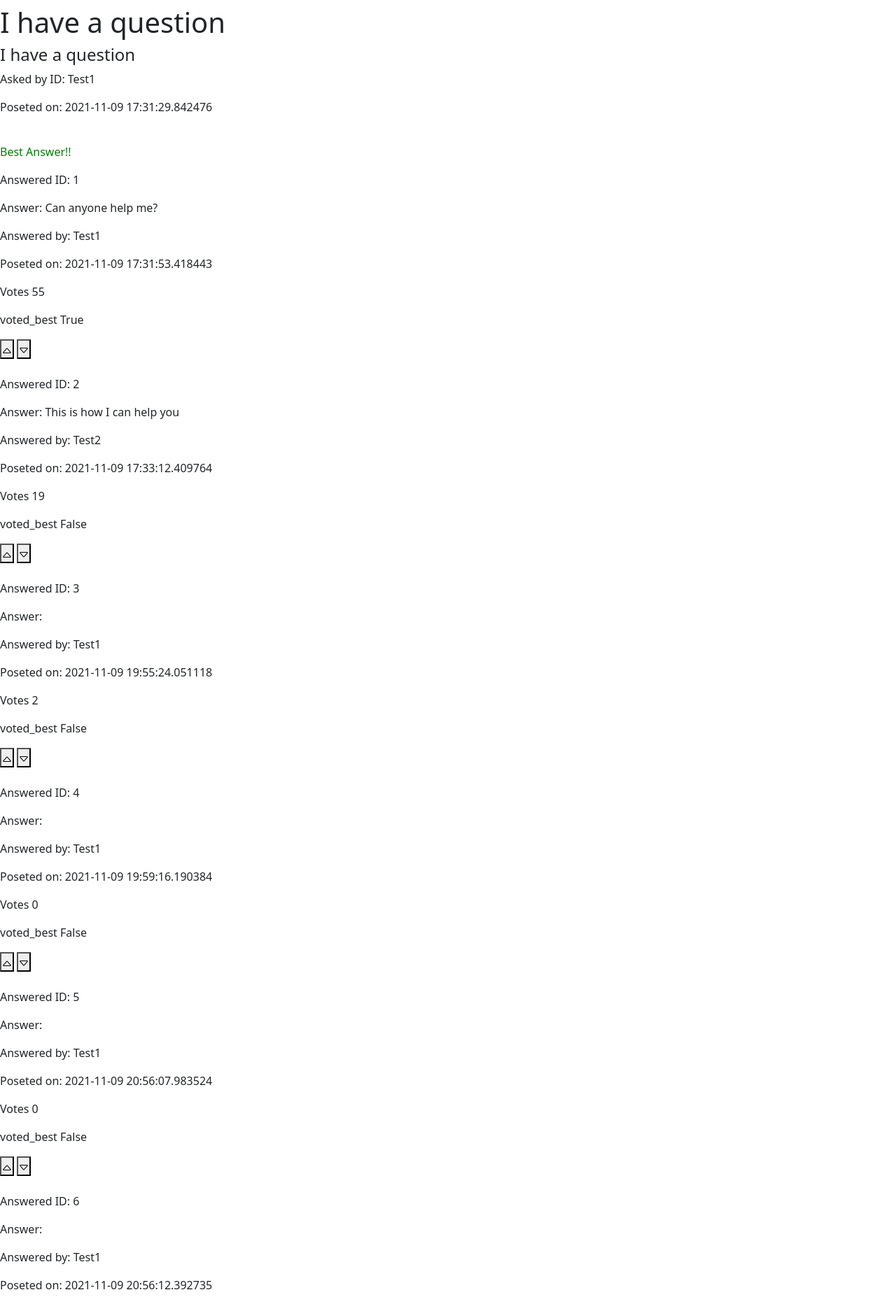
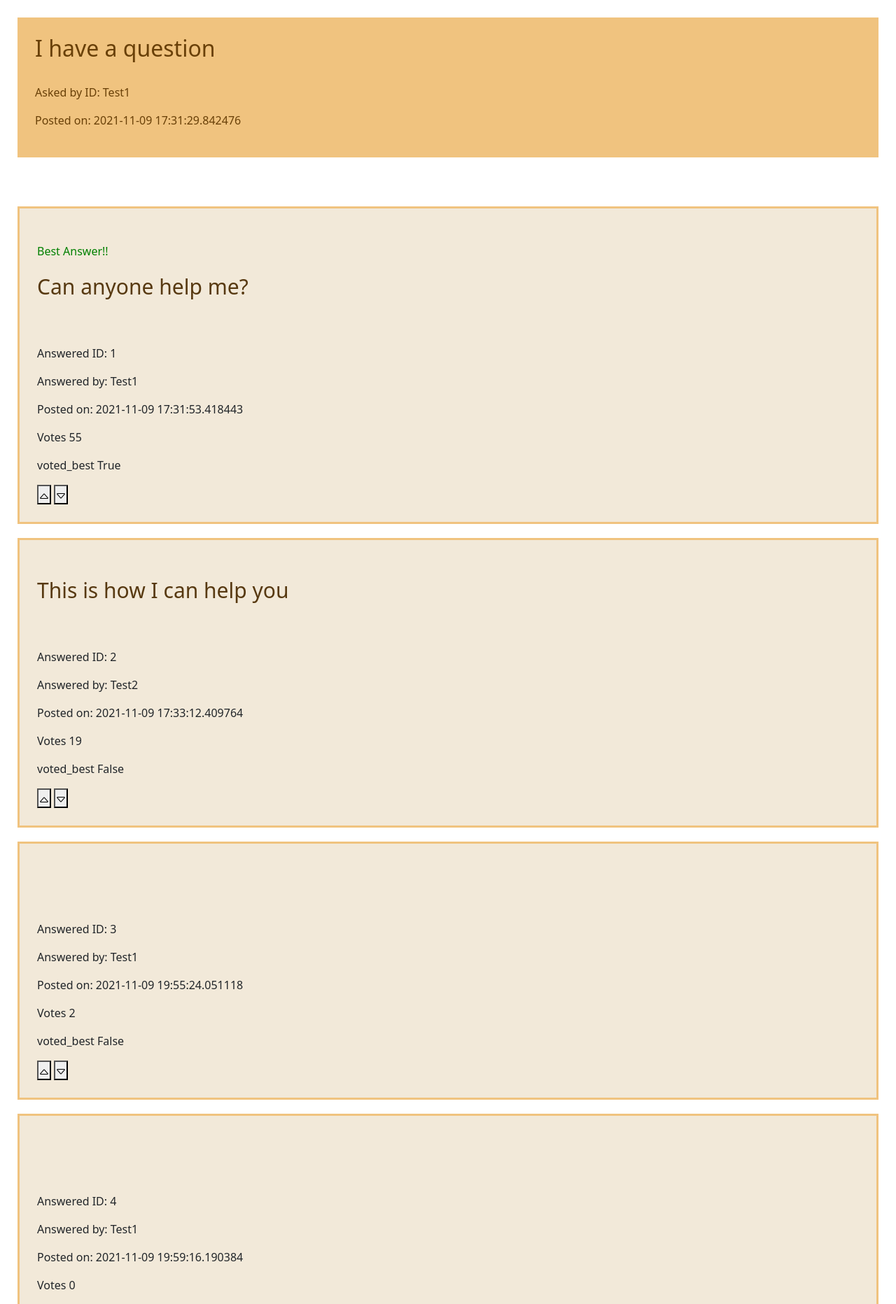
Before and after one commit to Arsollo/Soen-341-Project, a Flask app: page /question/1 in a window 1280 px wide. Shown: the part 56-1920 px from the top of the page at 70% size. Run offline with Flask 2, Linux system fonts and the light colour scheme; a user stored in the database is signed in; data comes from the database, SQL or seed files in the repository; both versions use the stored data as it was after the commit; some libraries are stand-ins or nearby versions.

Commit message:
Added user_profile functionalities and made a big improvement to the website's CSS
User can now view his account information on the user profile, access their history of asked questions and ask a question directly from the user profile. I also improved the overall CSS to make it more coherent for most of the HTML pages

```diff
--- a/Question.py
+++ b/Question.py
@@ -121,9 +121,14 @@ def login():
 def profile():
         user = current_user
         email = user.email
+        user_name = user.username
+        user_password = user.password
+        questions = Question.query.filter_by(asked_by_id = user_name)
         context = {
-            'email' : email
-            #Add additional contexts here to pass to HTML, such as username
+            'questions' : questions,
+            'email' : email,
+            'user_name' : user_name,
+            'user_password' : user_password
             }
         return render_template("profile.html", **context)
 
--- a/Templates/ask.html
+++ b/Templates/ask.html
@@ -3,8 +3,10 @@
 {% extends "home.html" %}
 {% block title %} Website Name {% endblock %}
 {% block content %}
+<div class="ask_a_question">
   <div class="page-header">
       <h1>Ask a question:</h1>
+      <br>
   </div>
   <div class="row">
     <div class="col-lg-12">
@@ -12,7 +14,7 @@
         <form class="form-horizontal" method="POST" action="{{ url_for('ask') }}">
           <fieldset>
             <div class="form-group">
-             <label for="textArea" class="col-lg-2 control-label">Question</label>
+              <label for="textArea" class="col-lg-2 control-label">Please Enter your Question here!</label>
                 <div class="col-lg-10">
                   <textarea class="form-control" name="question" rows="10" id="textArea"></textarea>
                 </div>
@@ -28,4 +30,5 @@
       </div>
     </div>
   </div>
+</div>
 {% endblock content %}
--- a/Templates/home.html
+++ b/Templates/home.html
@@ -19,6 +19,7 @@
         <button class="navbar-toggler" type="button" data-bs-toggle="collapse" data-bs-target="#navbarScroll" aria-controls="navbarScroll" aria-expanded="false" aria-label="Toggle navigation">
           <span class="navbar-toggler-icon"></span>
         </button>
+
         <div class="collapse navbar-collapse" id="navbarScroll">
           <ul class="navbar-nav me-auto my-2 my-lg-0 navbar-nav-scroll" style="--bs-scroll-height: 100px;">
             <li class="nav-item">
@@ -57,17 +58,15 @@
       </div>
     </nav>
 
+    {% block content %}
+
     <!-- Welcome Page -->
     <div class="welcome_page">
-          <h1></h1>
+      <h1 id="question_header">Questions</h1>
+    </div>
 
-      <!-- Bootstrap JavaScript Link -->
-      <script src="https://cdn.jsdelivr.net/npm/@popperjs/core@2.10.2/dist/umd/popper.min.js" integrity="sha384-7+zCNj/IqJ95wo16oMtfsKbZ9ccEh31eOz1HGyDuCQ6wgnyJNSYdrPa03rtR1zdB" crossorigin="anonymous"></script>
-      <script src="https://cdn.jsdelivr.net/npm/bootstrap@5.1.3/dist/js/bootstrap.min.js" integrity="sha384-QJHtvGhmr9XOIpI6YVutG+2QOK9T+ZnN4kzFN1RtK3zEFEIsxhlmWl5/YESvpZ13" crossorigin="anonymous"></script>
-      </div>
-      {% block content %}
-      <h1>Questions</h1>
-      </div>
+    <!-- Questions diplayed on Home Page-->
+    <div class="home_asked_questions">
       <div class="row">
         <div class="col-lg-12">
           <div class="list-group">
@@ -82,6 +81,18 @@
           </div>
         </div>
       </div>
+    </div>
+
+
+
+
+
+
+    <!-- Bootstrap JavaScript Link -->
+    <script src="https://cdn.jsdelivr.net/npm/@popperjs/core@2.10.2/dist/umd/popper.min.js" integrity="sha384-7+zCNj/IqJ95wo16oMtfsKbZ9ccEh31eOz1HGyDuCQ6wgnyJNSYdrPa03rtR1zdB" crossorigin="anonymous"></script>
+    <script src="https://cdn.jsdelivr.net/npm/bootstrap@5.1.3/dist/js/bootstrap.min.js" integrity="sha384-QJHtvGhmr9XOIpI6YVutG+2QOK9T+ZnN4kzFN1RtK3zEFEIsxhlmWl5/YESvpZ13" crossorigin="anonymous"></script>
+
     {% endblock content %}
+
   </body>
 </html>
--- a/Templates/question_view.html
+++ b/Templates/question_view.html
@@ -5,27 +5,36 @@ they click on one of the displayed questions-->
 {% block title %}View Question{% endblock %}
 
 {% block content %}
-      <div class="page-header">
-        <h1>{{ question.q_text }}</h1>
-      </div>
         <div class="row">
           <div class="col-lg-12">
             <div class="well bs-component">
               <form class="form-horizontal" method="POST" action="{{ url_for('question', question_id=question.id) }}">
-                <h4 class="list-group-item-heading">{{ question.q_text }}</h4>
+                <!-- Question header-->
+                <div class="asked_question_header">
+                  <h2>{{ question.q_text }}</h2>
+                  <br>
                   <p class="list-group-item-text">Asked by ID: {{ question.asked_by_id }}</p>
-                <p class="list-group-item-text">Poseted on: {{ question.post_time }}</p>
+                  <p class="list-group-item-text">Posted on: {{ question.post_time }}</p>
+                </div>
+
                 <!-- Print the answers in the order they were posted -->
+                <div class="displayed_answers">
                   {% for answer in answers %}
+                  <div class="individual_answer">
                     <br>
                     {%if answer.voted_best == True and question.solved == True %}
                     <!-- A button visible to original poster to choose best answer-->
                     <p style="color:green"> Best Answer!!</p>
                     {%endif %}
+                    <!-- The answer header -->
+                    <div class="displayed_answer_header">
+                      <p class="list-group-item-text">{{ answer.a_text }}</p>
+                     <br>
+                    </div>
+
                     <p class="list-group-item-text">Answered ID: {{ answer.id }}</p>
-                  <p class="list-group-item-text">Answer: {{ answer.a_text }}</p>
                     <p class="list-group-item-text">Answered by: {{ answer.answered_by_id }}</p>
-                  <p class="list-group-item-text">Poseted on: {{ answer.post_time }}</p>
+                    <p class="list-group-item-text">Posted on: {{ answer.post_time }}</p>
                     <p class="list-group-item-text">Votes {{ answer.votes }}</p>
                     <p class="list-group-item-text">voted_best {{ answer.voted_best }}</p>
 
@@ -53,12 +62,14 @@ they click on one of the displayed questions-->
                       </button>
                       {%endif %}
                       <br>
+                  </div>
                   {% endfor %}
+                </div>
                 <!-- If a user is authenticated, give them a place to provide an answer -->
                 {%if current_user.is_authenticated %}
-                <fieldset>
+                <fieldset class="prompt_user_to_answer">
                   <div class="form-group">
-                    <label for="textArea" class="col-lg-2 control-label">Answer</label>
+                    <label for="textArea" class="col-lg-2 control-label">Provide an answer!</label>
                     <div class="col-lg-10">
                       <textarea class="form-control" name="answer" rows="3" id="textArea"></textarea>
                     </div>
@@ -72,11 +83,14 @@ they click on one of the displayed questions-->
                 {%endif %}
                 <!-- If no user logged in, prompt to sign in -->
                 {% if not current_user.is_authenticated %}
+                <div class="prompt_user_to_sign_in">
                   <div class="border-top pt-3">
                     <small class="text-muted">
                         Think you can help? <a class="ml-2" href="{{ url_for('register') }}">Sign Up Now!</a>
                     </small>
                   </div>
+                </div>
+
                 {%endif %}
               </form>
             </div>
--- a/static/website_style.css
+++ b/static/website_style.css
@@ -115,3 +115,129 @@
 	font-size: 20px;
 	color: black;
 }
+
+
+
+/********************* Home Page  *********************/
+
+/** Questions Asked**/
+#question_header
+{
+	padding: 25px;
+}
+
+.home_asked_questions
+{
+	margin: 25px 25px 25px 25px;
+	background-color: rgb(242, 233, 217);
+}
+
+.home_asked_questions a
+{
+	padding: 25px;
+	border-style: solid;
+	border-width: 6px;
+	border-color: rgb(255, 148, 77);
+	background-color: rgb(242, 233, 217);
+}
+
+.home_asked_questions a h4
+{
+	color: rgb(105, 64, 8);
+	padding-bottom: 25px;
+	/**text-shadow: -1px -1px 0 #000, 1px -1px 0 #000, -1px 1px 0 #000, 1px 1px 0 #000;**/
+
+	font-size: 30px;
+}
+
+
+/********************* Answers to asked Questions  *********************/
+
+
+.asked_question_header
+{
+	background-color: rgb(240, 195, 127);
+	color: rgb(105, 64, 8);
+	margin: 25px;
+	padding: 25px;
+}
+
+.displayed_answers
+{
+
+	padding: 25px;
+}
+
+.individual_answer
+{
+	margin-top: 20px;
+	padding: 25px;
+	border-style: solid;
+	border-width: 3px;
+	background-color: rgb(242, 233, 217);
+	border-color: rgb(240, 195, 127);
+}
+
+.displayed_answer_header
+{
+	font-size: 30px;
+	color: rgb(87, 57, 17);
+
+}
+
+.prompt_user_to_answer
+{
+	padding: 25px;
+	margin-left: 25px;
+	background-color: rgb(240, 195, 127);
+}
+.prompt_user_to_answer label
+{
+	font-size: 20px;
+	color: rgb(105, 64, 8);
+}
+.prompt_user_to_answer button
+{
+	background-color: rgb(255, 148, 77);
+}
+.prompt_user_to_answer button:hover
+{
+	background-color: rgb(255, 148, 77);
+	font-size: 20px;
+	color: black;
+}
+
+.prompt_user_to_sign_in
+{
+	padding: 25px;
+	margin-left: 25px;
+	background-color: rgb(240, 195, 127);
+}
+.prompt_user_to_sign_in small
+{
+	font-size: 15px;
+}
+
+
+/********************* Ask Page  *********************/
+.ask_a_question
+{
+	padding: 25px;
+	margin-left: 25px;
+	background-color: rgb(240, 195, 127);
+}
+.ask_a_question label
+{
+	font-size: 20px;
+	color: rgb(105, 64, 8);
+}
+.ask_a_question button
+{
+	background-color: rgb(255, 148, 77);
+}
+.ask_a_question button:hover
+{
+	background-color: rgb(255, 148, 77);
+	font-size: 20px;
+	color: black;
+}
```
Also changed, not shown: Templates/profile.html (+18 -8 lines), site.db, 1 other file. Lines whose indentation alone changed are shown as unchanged.
